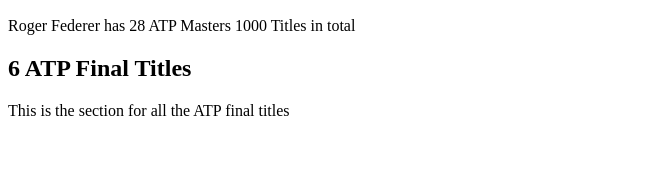
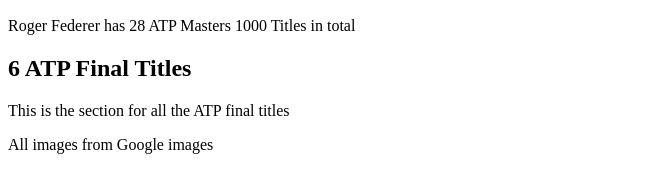
Before and after one commit to RogerLi-97/portfolio-content, a plain HTML site: page atp_tournament.html in a window 1280 px wide. Shown: the part 522-714 px from the top of the page, without its empty margins (0-659 px from the left). Drawn offline with Linux system fonts and the light colour scheme.

Commit message:
image citation added

```diff
--- a/atp_tournament.html
+++ b/atp_tournament.html
@@ -39,6 +39,6 @@
       </article>
     </main>
 
-    <footer></footer>
+    <footer>All images from Google images</footer>
   </body>
 </html>
```
